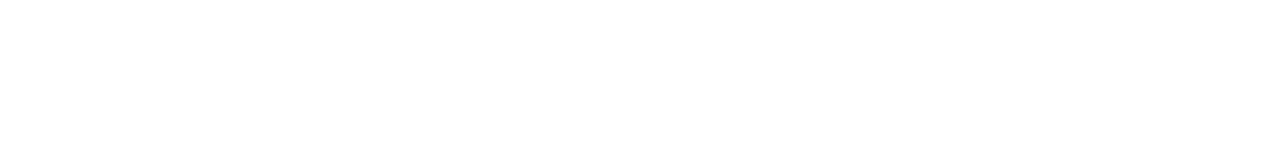
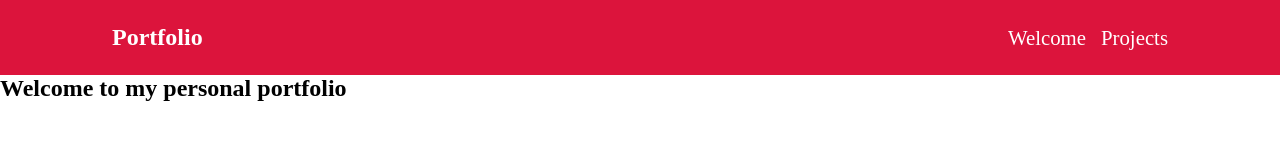
Before and after one commit to moise-mulungu/microverse-project3, a plain HTML site: page index.html in a window 1280 px wide. Drawn offline with Linux system fonts and the light colour scheme.

Commit message:
add classes for links and change logo name

```diff
--- a/index.html
+++ b/index.html
@@ -1,19 +1,26 @@
 <!DOCTYPE html>
 <html lang="en">
+
 <head>
     <meta charset="UTF-8">
     <meta http-equiv="X-UA-Compatible" content="IE=edge">
     <meta name="viewport" content="width=device-width, initial-scale=1.0">
     <title>Document</title>
+
+    <link rel="stylesheet" href="styles.css">
 </head>
+
 <body>
     <nav id="navbar">
-        <a href=""></a>
-        <a href=""></a>
+        <div class="nav-logo">Portfolio</div>
+        <div class="nav-links">
+            <a class="nav-link" href="#welcome-section">Welcome <Section></Section></a>
+            <a class="nav-link" href="projects">Projects</a>
+        </div>
     </nav>
 
     <section id="welcome-section">
-        <h1> </h1>
+        <h1>Welcome to my personal portfolio</h1>
 
     </section>
 
@@ -37,4 +44,5 @@
 
 
 </body>
+
 </html>
```
